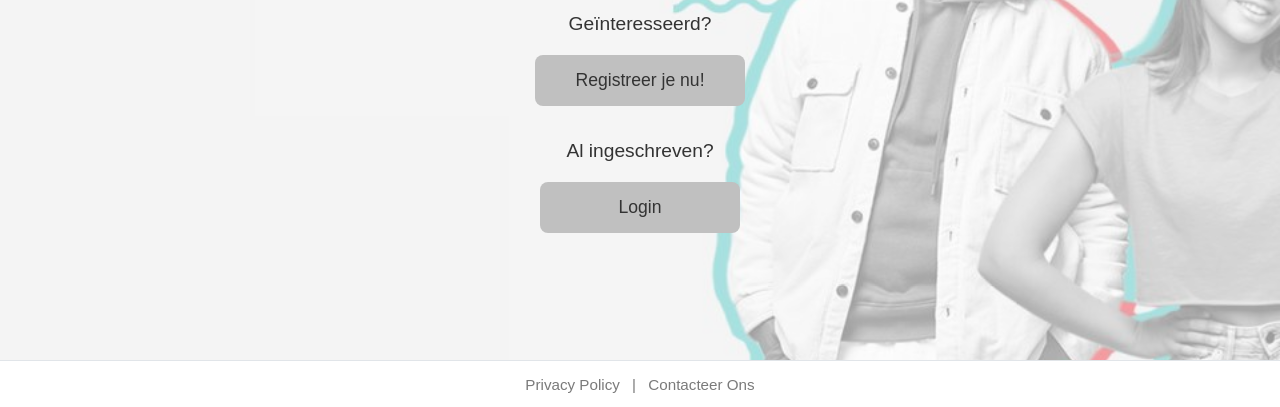
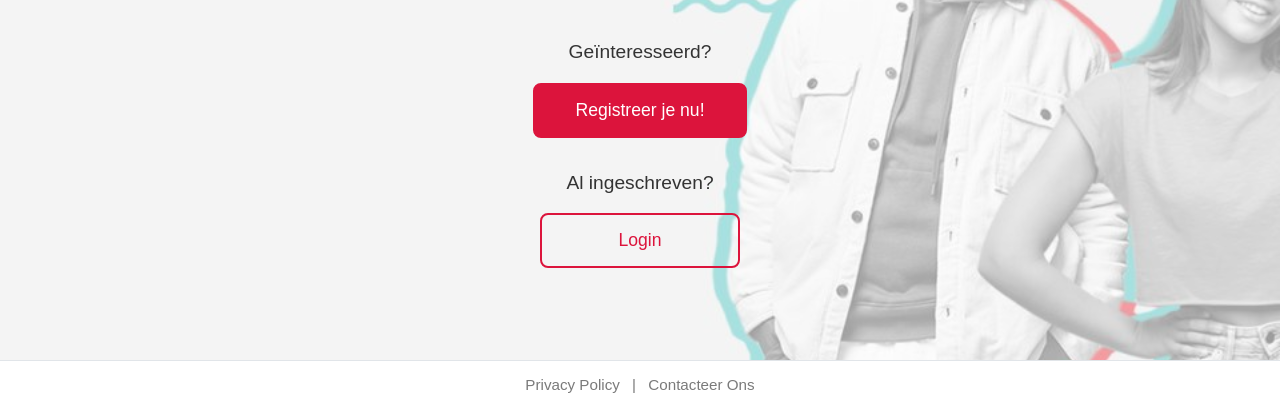
Before and after one commit to Brend-VanDenEynde/Programming-Project-2025-Groep-1, a website built with Vite: page career-launch/index.html in a window 1280 px wide. Shown: the part 393-800 px from the top of the page. Built offline with nearby package versions, Linux system fonts and the light colour scheme.

Commit message:
style(homepage): restore centered layout and refine button styles

```diff
--- a/career-launch/src/css/consolidated-style.css
+++ b/career-launch/src/css/consolidated-style.css
@@ -68,15 +68,21 @@ a:hover {
   flex-direction: column;
   align-items: center;
   justify-content: center;
-  min-height: calc(100vh - 50px);
+  height: 100vh;
   padding: 20px;
-  padding-bottom: 70px;
+  position: fixed;
+  top: 0;
+  left: 0;
+  right: 0;
+  bottom: 0;
+  overflow: hidden;
 }
 
 .home-container img {
-  max-width: 300px;
+  max-width: 250px;
   height: auto;
   margin-bottom: 20px;
+  align-self: center;
 }
 
 .home-container h1 {
@@ -105,11 +111,13 @@ a:hover {
 
 /* Achtergrondafbeelding voor de homepagina */
 .home-background {
-  min-height: 100vh;
+  height: 100vh;
   width: 100vw;
   background: url('../images/website banner 2_3Ehb.jpg') center center/cover
     no-repeat fixed !important;
-  position: relative;
+  position: fixed;
+  top: 0;
+  left: 0;
   overflow: hidden;
 }
 
@@ -141,8 +149,6 @@ a:hover {
    ============================================================================= */
 
 .btn {
-  background-color: #c0c0c0;
-  color: #333;
   border: none;
   padding: 15px 40px;
   font-size: 1.1rem;
@@ -154,10 +160,33 @@ a:hover {
   transition: all 0.3s ease;
 }
 
-.btn:hover {
-  background-color: #b0b0b0;
-  transform: translateY(-2px);
-  box-shadow: 0 4px 8px rgba(0, 0, 0, 0.1);
+/* PRIMAIRE KNOP - Gevuld met merkkleur (rood) */
+#btn-register {
+  background-color: #dc143c;
+  color: white;
+  border: 2px solid #dc143c;
+}
+
+#btn-register:hover {
+  background-color: #d01439;
+  border-color: #d01439;
+  transform: translateY(-1px);
+  box-shadow: 0 2px 8px rgba(220, 20, 60, 0.1);
+}
+
+/* SECUNDAIRE KNOP - Omlijnd met merkkleur (rood) */
+#btn-login {
+  background-color: transparent;
+  color: #dc143c;
+  border: 2px solid #dc143c;
+}
+
+#btn-login:hover {
+  background-color: rgba(220, 20, 60, 0.05);
+  color: #dc143c;
+  border-color: #dc143c;
+  transform: translateY(-1px);
+  box-shadow: 0 2px 8px rgba(220, 20, 60, 0.08);
 }
 
 .btn-primary {
```
